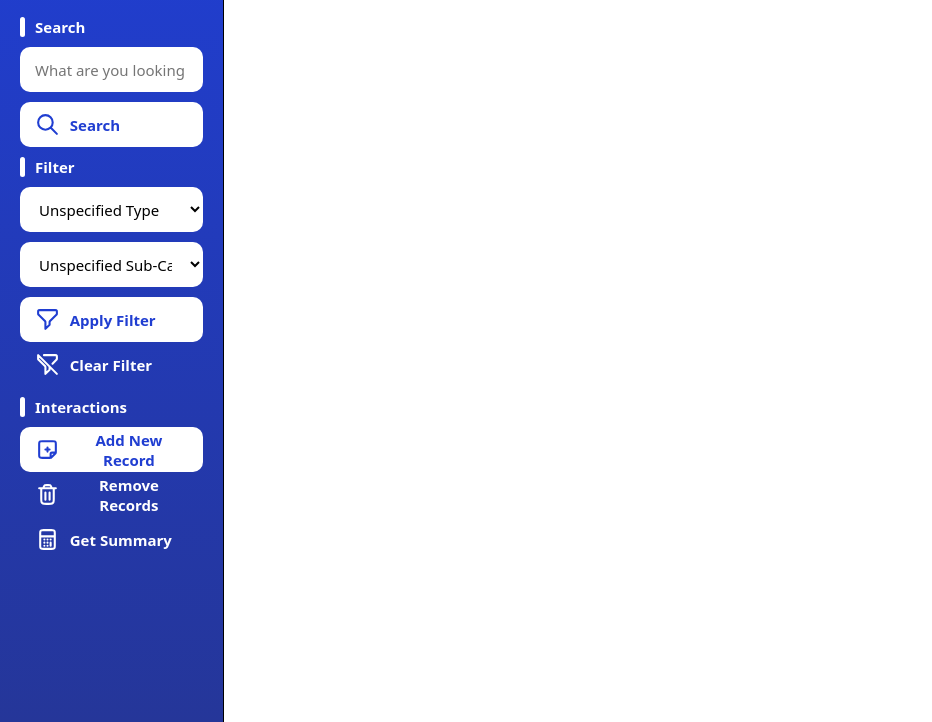
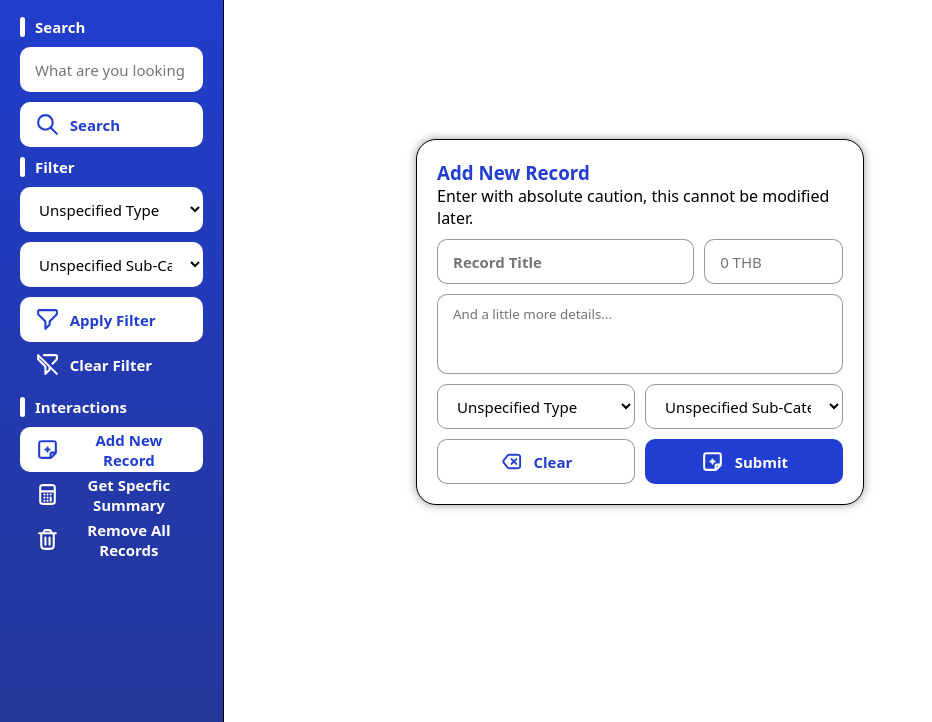
Before and after one commit to 0xA1525A/CWR-CE306, a plain HTML site: page Week 3/index.html in a window 1280 px wide. Shown: the part 78-800 px from the top of the page, without its empty margins (0-932 px from the left). Drawn offline with Linux system fonts and the light colour scheme.

Commit message:
added base for dialogue

```diff
--- a/Week 3/index.html
+++ b/Week 3/index.html
@@ -47,16 +47,54 @@
                     <span>Add New Record</span>
                 </button>
                 <button>
-                     <img src="./assets/trash.svg">
-                    <span>Remove Records</span>
+                    <img src="./assets/calc.svg">
+                    <span>Get Specfic Summary</span>
                 </button>
                 <button>
-                    <img src="./assets/calc.svg">
-                    <span>Get Summary</span>
+                     <img src="./assets/trash.svg">
+                    <span>Remove All Records</span>
                 </button>
             </div>
         </aside>
         <main id="main" class="main"></main>
+        <dialog id="add-new-record-dialogue" open>
+            <div class="header-container">
+                <h3>Add New Record</h3>
+                <span>Enter with absolute caution, this cannot be modified later.</span>
+            </div>
+            <div class="form-container">
+                <div class="input-container">
+                    <input type="text" id="" placeholder="Record Title">
+                    <input type="number" placeholder="0 THB ">
+                </div>
+                <textarea id="" placeholder="And a little more details..."></textarea>
+                <div class="select-container">
+                    <select id="">
+                        <option value="">Unspecified Type</option>
+                        <option value="income">I Earned</option>
+                        <option value="expense">I Spent</option>
+                    </select>
+                    <select id="">
+                        <option value="">Unspecified Sub-Category</option>
+                        <option value="expense">On Salary</option>
+                        <option value="expense">On Travel/Vacation</option>
+                        <option value="expense">On Transfer</option>
+                        <option value="expense">On Business Purchase</option>
+                        <option value="expense">On Investment</option>
+                    </select>
+                </div>
+            </div>
+            <div class="button-container">
+                <button>
+                    <img src="./assets/delete.svg">
+                    <span>Clear</span>
+                </button>
+                <button class="important">
+                    <img src="./assets/note-add-white.svg">
+                    <span>Submit</span>
+                </button>
+            </div>
+        </dialog>
         <script src="./scripts/script.js"></script>
     </body>
 </html>
--- a/Week 3/styles/style.css
+++ b/Week 3/styles/style.css
@@ -1,7 +1,7 @@
 * {
     margin: 0;
     padding: 0;
-    position: relative !important;
+    position: relative;
     outline: none;
     border: none;
     font-family: "Noto Sans", sans-serif !important;
@@ -113,3 +113,128 @@ aside {
         }
     }
 }
+
+dialog[open] {
+    height: auto;
+    width: 35vw;
+    background-color: #fff;
+    position: fixed;
+    top: 50%;
+    left: 50%;
+    transform: translate(-50%, -50%);
+    padding: 20px;
+    border-radius: 20px;
+    border: 1px solid #000;
+    box-shadow: 0 0 10px #0006;
+    display: flex;
+    justify-content: center;
+    align-items: center;
+    flex-direction: column;
+    gap: 10px;
+
+    & > div {
+        width: 100%;
+        height: auto;
+    }
+
+    div.header-container > h3 {
+        color: #203ed1;
+    }
+
+    div.form-container {
+        display: flex;
+        justify-content: flex-start;
+        align-items: flex-start;
+        flex-direction: column;
+        gap: 10px;
+
+        textarea {
+            resize: none;
+            width: 100%;
+            height: 5rem;
+            border-radius: 10px;
+            padding: 10px 15px;
+            border: 1px solid #0006;
+        }
+
+        div.input-container {
+            input {
+                height: 45px;
+                font-size: 15px;
+                border: 1px solid #0006;
+                padding: 0 15px;
+                border-radius: 10px;
+            }
+
+            input[type="text"] {
+                font-weight: bold;
+                width: 65%;
+            }
+
+            input[type="number"] {
+                width: 35%;
+            }
+        }
+
+        input:focus,
+        textarea:focus,
+        select:focus {
+            outline: 2px solid #203ed1;
+        }
+    }
+
+    div.select-container,
+    div.button-container,
+    div.input-container {
+        width: 100%;
+        height: auto;
+        display: flex;
+        justify-content: center;
+        align-items: center;
+        flex-direction: row;
+        gap: 10px;
+    }
+
+    div.select-container > select {
+        height: 45px;
+        font-size: 15px;
+        width: 50%;
+        background: transparent;
+        border: 1px solid #0006;
+        border-radius: 10px;
+        padding: 0 15px;
+    }
+
+    div.button-container > button {
+        width: 50%;
+        height: 45px;
+        font-size: 15px;
+        border-radius: 10px;
+        display: flex;
+        justify-content: center;
+        align-items: center;
+        font-weight: bold;
+        padding: 0 15px;
+        gap: 10px;
+
+        img {
+            height: 55%;
+        }
+
+        & {
+            background-color: #fff;
+            color: #203ed1;
+            border: 1px solid #0006;
+        }
+
+        &.important {
+            background-color: #203ed1;
+            color: #fff;
+            border: none;
+        }
+
+        &:hover {
+            filter: brightness(90%);
+        }
+    }
+}
```
Also changed, not shown: Week 3/assets/delete.svg (added), Week 3/assets/note-add-white.svg (added).
